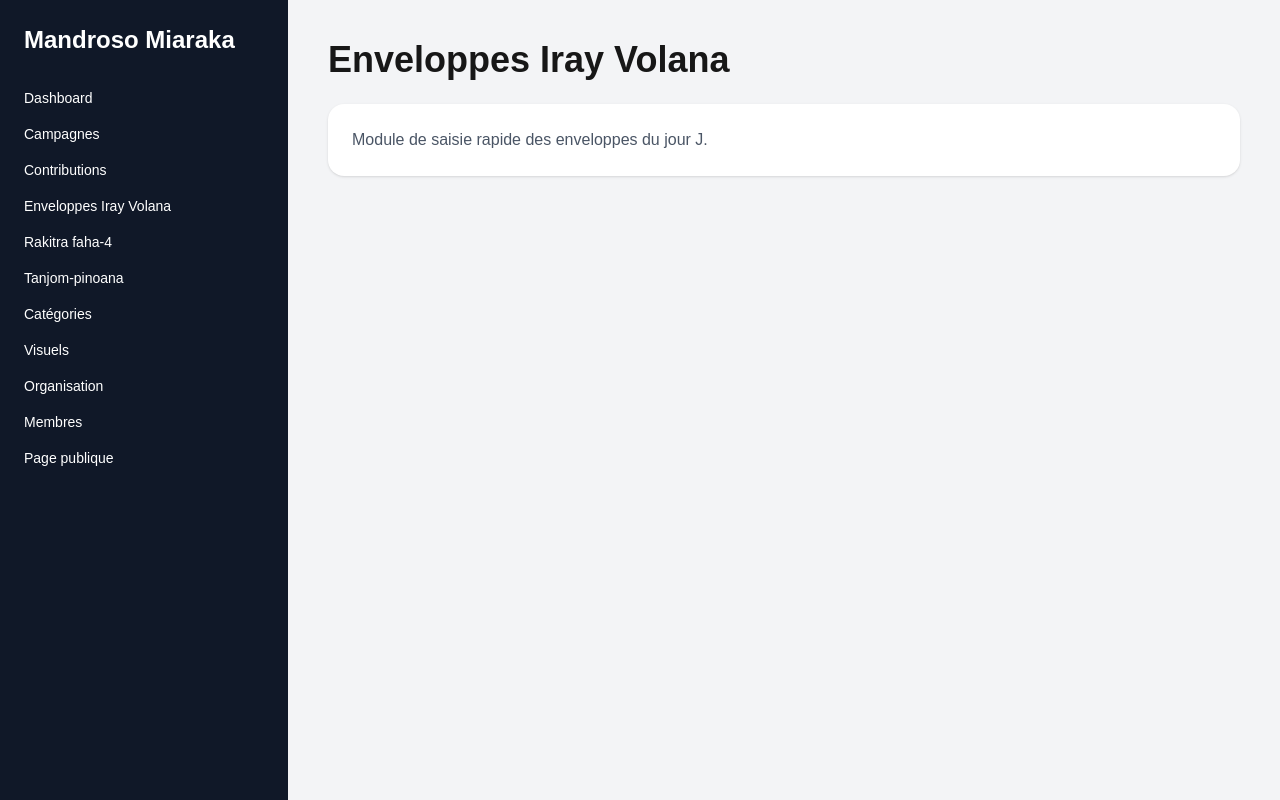
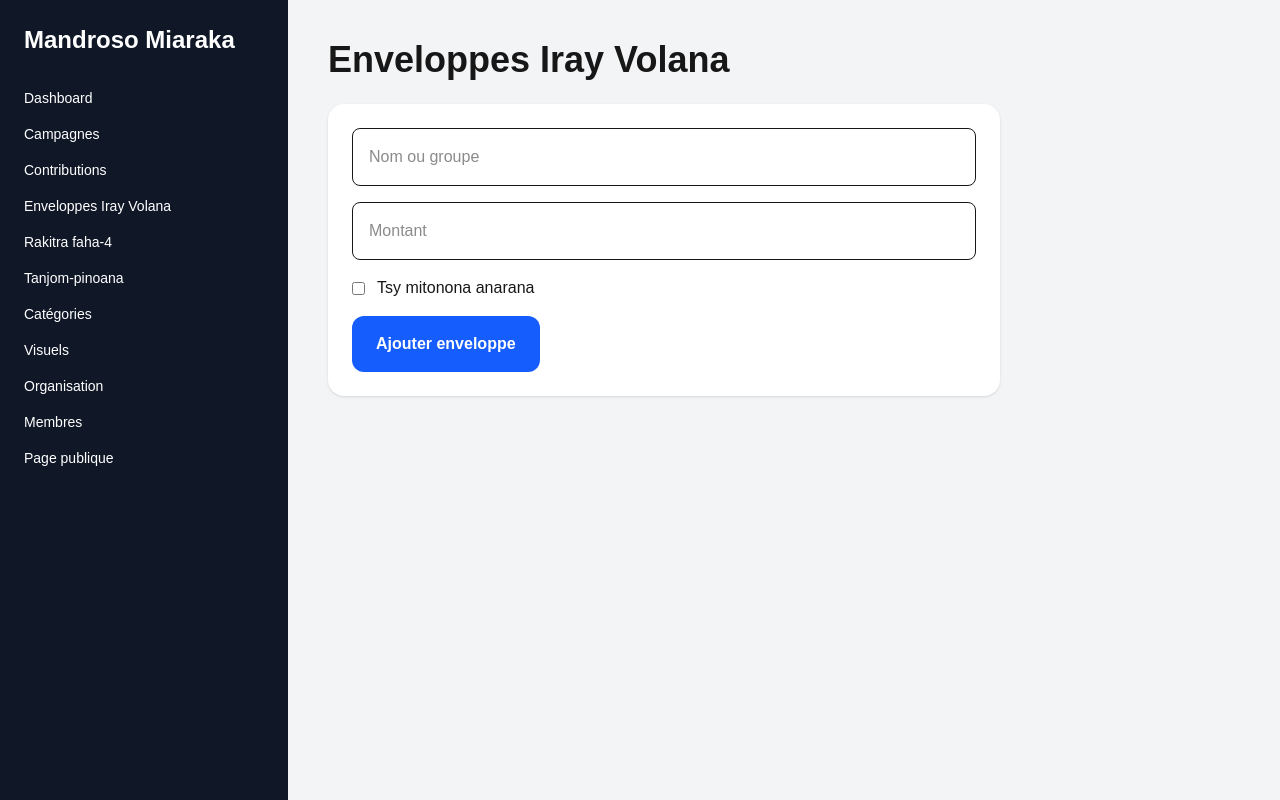
Before and after one commit to wealthno1/mandroso-miaraka, a Next.js app: page /dashboard/enveloppes in a window 1280 px wide. Built offline with nearby package versions, Linux system fonts and the light colour scheme; no server answers.

Commit message:
Add envelope form with loading protection

```diff
--- a/app/dashboard/enveloppes/page.tsx
+++ b/app/dashboard/enveloppes/page.tsx
@@ -1,16 +1,91 @@
 "use client"
 
+import { useState } from "react"
+import { createClient } from "@/lib/supabase/client"
+
 export default function EnveloppesPage() {
+  const [nom, setNom] = useState("")
+  const [montant, setMontant] = useState("")
+  const [anonyme, setAnonyme] = useState(false)
+  const [loading, setLoading] = useState(false)
+
+  const supabase = createClient()
+
+  async function ajouterEnveloppe() {
+    if (loading) return
+
+    const amountNumber = Number(montant)
+
+    if (!montant || amountNumber <= 0) {
+      alert("Veuillez saisir un montant valide.")
+      return
+    }
+
+    setLoading(true)
+
+    const { error } = await supabase.from("contributions").insert({
+      contributor_name: nom || "TSY MITONONA ANARANA",
+      amount: amountNumber,
+      contribution_type: "iray_volana",
+      event_name: "Iray Volana ho an'ny Tompo",
+      is_anonymous: anonyme,
+    })
+
+    if (error) {
+      setLoading(false)
+      alert("Erreur insertion")
+      console.log(error)
+      return
+    }
+
+    alert("Enveloppe ajoutée")
+
+    setNom("")
+    setMontant("")
+    setAnonyme(false)
+    setLoading(false)
+  }
+
   return (
     <div>
       <h1 className="mb-6 text-4xl font-bold">
         Enveloppes Iray Volana
       </h1>
 
-      <div className="rounded-2xl bg-white p-6 shadow">
-        <p className="text-gray-600">
-          Module de saisie rapide des enveloppes du jour J.
-        </p>
+      <div className="max-w-2xl space-y-4 rounded-2xl bg-white p-6 shadow">
+        <input
+          type="text"
+          placeholder="Nom ou groupe"
+          value={nom}
+          onChange={(e) => setNom(e.target.value)}
+          className="w-full rounded-lg border p-4"
+        />
+
+        <input
+          type="number"
+          placeholder="Montant"
+          value={montant}
+          onChange={(e) => setMontant(e.target.value)}
+          className="w-full rounded-lg border p-4"
+        />
+
+        <label className="flex items-center gap-3">
+          <input
+            type="checkbox"
+            checked={anonyme}
+            onChange={(e) => setAnonyme(e.target.checked)}
+          />
+
+          <span>Tsy mitonona anarana</span>
+        </label>
+
+        <button
+          onClick={ajouterEnveloppe}
+          disabled={loading}
+          className="rounded-xl bg-blue-600 px-6 py-4 font-bold text-white hover:bg-blue-700 disabled:cursor-not-allowed disabled:bg-gray-400"
+        >
+          {loading ? "Enregistrement..." : "Ajouter enveloppe"}
+        </button>
       </div>
     </div>
   )
```
